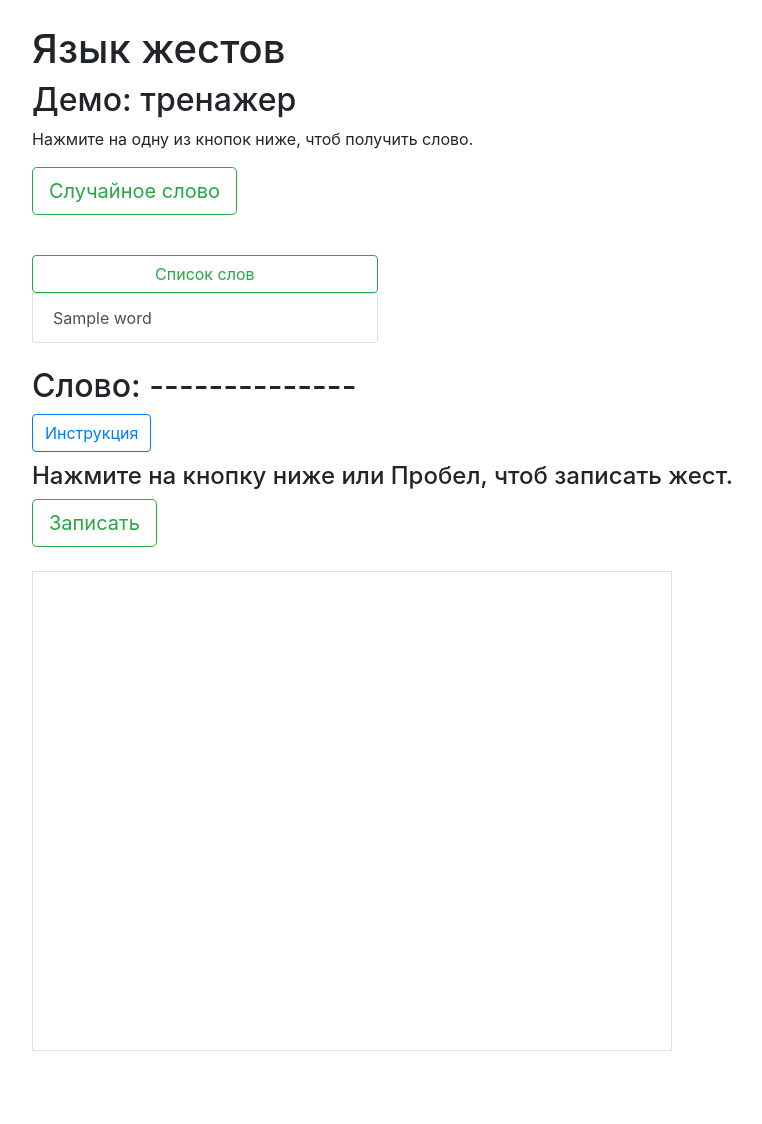
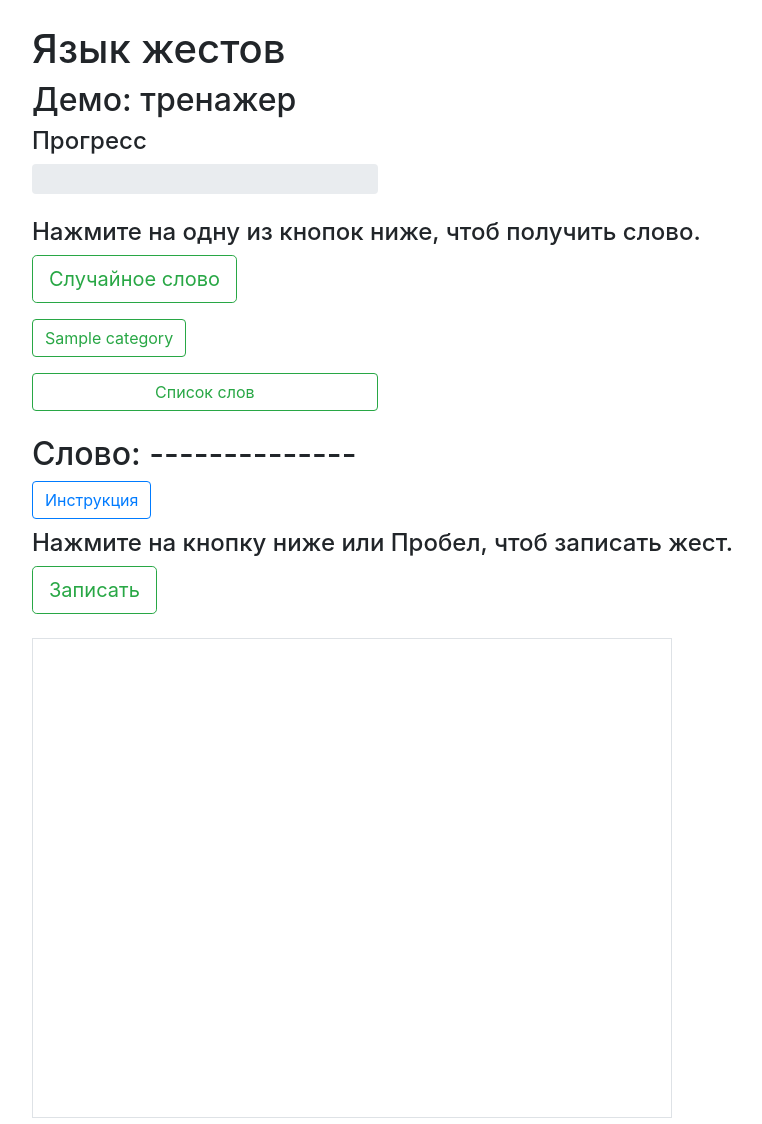
Before and after one commit to daniilrusov/SignLanguageTrainer, a Flask app: template templates/index.html in a window 1280 px wide. Shown: the whole page, without its empty margins (96-858 px from the left). Before the commit the page ends 1051 px from the top, so only its background shows below. Run offline with Flask 3, Linux system fonts and the light colour scheme; the template is opened without the code that fills it: most values are stand-ins (such as "Sample title", 1, 10 or a date in 2020); parts of the project's set-up code (start-up, migrations or seed data) failed here and were passed over; some libraries are stand-ins or nearby versions.

Commit message:
Added alerts, actions

```diff
--- a/app.py
+++ b/app.py
@@ -23,8 +23,8 @@ def index():
 def submit():
     file = request.files['video']
     category = request.values['category']
-    trainer.submit(category, file)
-    return "dummy"
+    label = trainer.submit(category, file)
+    return label
 
 @app.route('/getTask/')
 def getTask():
@@ -35,3 +35,6 @@ def getTask():
 
     task = trainer.generate(word=word, category=category)
     return task._asdict()
+
+if __name__ == "__main__":
+    app.run()
--- a/src/data_access_managers/filesystem_manager.py
+++ b/src/data_access_managers/filesystem_manager.py
@@ -12,6 +12,6 @@ class FileSystemManager:
         file.save(full_path)
         return full_path
 
-    def get(self, filename):
-        # load video from filesystem
-        pass
+    def delete(self, path):
+        if os.path.exists(path):
+            os.remove(path)
--- a/src/trainer.py
+++ b/src/trainer.py
@@ -14,6 +14,7 @@ class Trainer:
     def submit(self, category, form_file):
         path = self.data_manager.save(form_file)
         label = self.processor(path)
+        self.data_manager.delete(path)
         return label
 
     def generate(self, category=None, word=None):
--- a/static/script.js
+++ b/static/script.js
@@ -2,6 +2,11 @@
 var word_current = "------------";
 var category_current = "----------";
 
+var total_words = document.getElementById("words-list").childElementCount - 1;
+var guessed_words = 0;
+var guessed_streak = 0;
+var total_tries = 0;
+var total_guesses = 0;
 
 let chunks = [];
 
@@ -98,12 +103,41 @@ if (navigator.getUserMedia) {
         success: function (data) {
           console.log(data);
           document.getElementById("resultSpan").innerText = "Распознано: " + data;
+          total_tries++;
+          if (data == word_current) {
+            console.log("correct");
+            guessed_streak++;
+            total_guesses++;
+            showAlert(`Правильный жест! Уже ${guessed_streak} жестов подряд!\nТочность - ${Math.round(total_guesses / total_tries * 100)}%.`, "alert-success");
+            if ($("#" + word_current).hasClass("list-group-item-success")) {
+
+            }
+            else {
+              guessed_words++;
+              $("#" + word_current).addClass("list-group-item-success");
+              $('.progress-bar').css('width', guessed_words / total_words * 100 + '%');
+              $('.progress-bar').text(Math.round(guessed_words / total_words * 100) + '%');
+              console.log(guessed_words / total_words);
+            }
+          }
+          else {
+            guessed_streak = 0;
+            showAlert(`Неправильно!\nТочность - ${Math.round(total_guesses / total_tries * 100)}%.`, "alert-danger");
+          }
         }
       });
     }
   }).catch(onVideoFail);
 } else {
   alert('failed');
+}
+
+function showAlert(text, type) {
+  var alerts = document.querySelector('#alerts');
+  var alert = document.createElement('div');
+      alert.className = 'alert alert-dismissible ' + type;
+      alert.innerHTML = `<h4>${text}</h4><a href="#" class="close" data-dismiss="alert" aria-label="close">&times;</a>`;
+      alerts.appendChild(alert);
 }
 
 
@@ -147,8 +181,7 @@ function getTask(word=null, category=null) {
       category_current = response.category;
       $('#taskWord').contents().first().replaceWith('Слово: ' + word_current);
       $('#guideVideo').attr('src', response.guide_path);
-      $('#guideVideo').load();
-      console.log(word);
+      //$('#guideVideo').load();
     },
     error: function(xhr) {
       //Do Something to handle error
--- a/static/style.css
+++ b/static/style.css
@@ -19,3 +19,15 @@ body {
     display: block;
     margin-bottom: 10px;
 }
+
+#alerts {
+    position: fixed;
+    bottom: 15px;
+    right: 15px;
+    width: 500;
+}
+
+.progress {
+    width: 30%;
+    height: 30px;
+}
--- a/templates/index.html
+++ b/templates/index.html
@@ -2,15 +2,15 @@
 <html lang="en">
 
 <head>
-  <!-- Required meta tags -->
+  <title>Тренажер языка жестов</title>
   <meta charset="utf-8">
   <meta name="viewport" content="width=device-width, initial-scale=1, shrink-to-fit=no">
-  <!-- Bootstrap CSS -->
   <link rel="stylesheet" href="https://stackpath.bootstrapcdn.com/bootstrap/4.3.1/css/bootstrap.min.css"
     integrity="sha384-ggOyR0iXCbMQv3Xipma34MD+dH/1fQ784/j6cY/iJTQUOhcWr7x9JvoRxT2MZw1T" crossorigin="anonymous">
+    <script src="https://ajax.googleapis.com/ajax/libs/jquery/3.7.1/jquery.min.js"></script>
+    <script src="https://cdn.jsdelivr.net/npm/bootstrap@3.4.1/dist/js/bootstrap.min.js" integrity="sha384-aJ21OjlMXNL5UyIl/XNwTMqvzeRMZH2w8c5cRVpzpU8Y5bApTppSuUkhZXN0VxHd" crossorigin="anonymous"></script>
   <link href="static/style.css" rel="stylesheet">
   <script src="static/script.js" type="text/javascript" defer></script>
-  <script src="http://ajax.googleapis.com/ajax/libs/jquery/1.7.1/jquery.min.js" type="text/javascript"></script>
 </head>
 
 <body>
@@ -19,11 +19,16 @@
 
   <section id="demo">
     <h2>Демо: тренажер</h2>
-    <p>Нажмите на одну из кнопок ниже, чтоб получить слово.</p>
+    <h4> Прогресс</h4>
+    <div class="progress">
+      <div class="progress-bar" role="progressbar" style="width: 0%;"></div>
+    </div>
+    <br>
+    <h4>Нажмите на одну из кнопок ниже, чтоб получить слово.</h4>
     <button id="randomWordButton" class="btn btn-outline-success btn-lg mb-3" onclick="getRandom()">Случайное слово</button>
     <br>
     {% for category in categories %}
-    <button class="btn btn-outline-success btn-md mb-3" onclick="getCategory(this)" id="{{category}}" style="display: none;">{{category}}</button>
+    <button class="btn btn-outline-success btn-md mb-3" onclick="getCategory(this)" id="{{category}}">{{category}}</button>
     {% endfor %}
     <br>
     <div id="words-list" class="list-group">
@@ -31,7 +36,7 @@
         Список слов
       </button>
       {% for word in words %}
-      <button type="button" class="list-group-item list-group-item-action word-list" onclick="getWord(this)" id="{{word.word}}">{{word.word}}</button>
+      <button type="button" class="list-group-item list-group-item-action word-list " onclick="getWord(this)" id="{{word.word}}" style="display: none;">{{word.word}}</button>
       {% endfor %}
     </div>
     <br/>
@@ -48,6 +53,9 @@
     <br>
     <video id="webCamera" autoplay width="640" height="480" class="border"></video>
   </section>
+  <section id="alerts">
+
+  </section>
 </body>
 
 </html>
```
